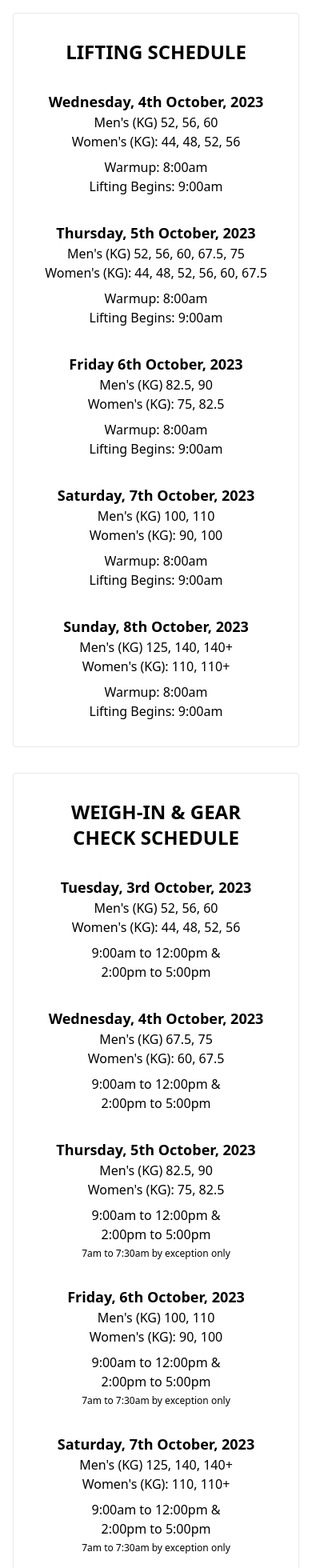
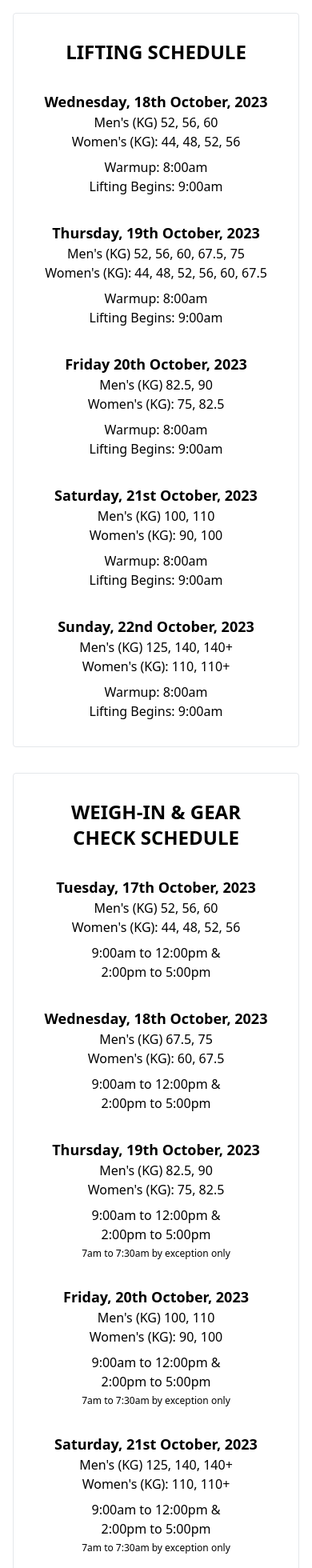
Before and after one commit to scottfreeman/bpf-landing-tested-worlds, a Next.js app: page /sections/Schedule in a window 390 px wide. Shown: the top 1960 px of the page at 80% size. Built offline with nearby package versions, Linux system fonts and the light colour scheme.

Commit message:
Schedule updates

```diff
--- a/src/pages/sections/Hotel.tsx
+++ b/src/pages/sections/Hotel.tsx
@@ -146,24 +146,6 @@ export default function Hotel() {
                   Book Hotel
                 </Button>
               </div>
-              <div className='text-xl uppercase font-bold mt-8 mb-2 text-left'>Other hotel options</div>
-              <div>
-                Other hotel options may be available. Search for available rooms on{' '}
-                <A
-                  target='_blank'
-                  href='https://www.trivago.com/en-US/lm/hotels-coventry-united-kingdom?search=200-19699;dr-20231003-20231008;rc-1-1'
-                >
-                  trivago.com
-                </A>{' '}
-                or{' '}
-                <A
-                  target='_blank'
-                  href='https://uk.hotels.com/Hotel-Search?adults=1&children=&d1=2023-10-03&d2=2023-10-08&destination=Coventry%2C%20England%2C%20United%20Kingdom&endDate=2023-10-08&latLong=&mapBounds=&pwaDialog&regionId=6704&rooms=1&semdtl=&sort=RECOMMENDED&startDate=2023-10-03&theme=&useRewards=false&userIntent='
-                >
-                  hotels.com
-                </A>
-                .
-              </div>
             </div>
           </div>
         </div>
--- a/src/pages/sections/Main.tsx
+++ b/src/pages/sections/Main.tsx
@@ -2,7 +2,7 @@ import Countdown, { CountdownRenderProps } from 'react-countdown';
 import { A } from '@/components';
 
 export default function Main() {
-  const date = new Date('2023-10-04 08:00:00');
+  const date = new Date('2023-10-18 09:00:00');
 
   const countdownRenderer = ({ completed, formatted }: CountdownRenderProps) => {
     if (completed) {
@@ -48,7 +48,7 @@ export default function Main() {
           <div className='text-xl'>Tamworth Road, Coventry, CV7 8JG</div>
         </div>
         <div className='text-2xl lg:text-4xl font-bold mb-8 uppercase'>
-          4 - 8<sup className='lowercase text-sm lg:-top-5'>th</sup> October, 2023
+          18 - 22<sup className='lowercase text-sm lg:-top-5'>nd</sup> October, 2023
         </div>
         <div>
           <Countdown date={date} renderer={countdownRenderer} />
--- a/src/pages/sections/Schedule.tsx
+++ b/src/pages/sections/Schedule.tsx
@@ -7,35 +7,35 @@ export default function Schedule() {
             <div className='flex-1 m-4 p-4 text-center'>
               <div className='text-2xl uppercase font-bold mb-8'>Lifting Schedule</div>
               <div className='mb-8'>
-                <div className='text-lg font-bold'>Wednesday, 4th October, 2023</div>
+                <div className='text-lg font-bold'>Wednesday, 18th October, 2023</div>
                 <div>Men&apos;s (KG) 52, 56, 60</div>
                 <div>Women&apos;s (KG): 44, 48, 52, 56</div>
                 <div className='mt-2'>Warmup: 8:00am</div>
                 <div>Lifting Begins: 9:00am</div>
               </div>
               <div className='mb-8'>
-                <div className='text-lg font-bold'>Thursday, 5th October, 2023</div>
+                <div className='text-lg font-bold'>Thursday, 19th October, 2023</div>
                 <div>Men&apos;s (KG) 52, 56, 60, 67.5, 75</div>
                 <div>Women&apos;s (KG): 44, 48, 52, 56, 60, 67.5</div>
                 <div className='mt-2'>Warmup: 8:00am</div>
                 <div>Lifting Begins: 9:00am</div>
               </div>
               <div className='mb-8'>
-                <div className='text-lg font-bold'>Friday 6th October, 2023</div>
+                <div className='text-lg font-bold'>Friday 20th October, 2023</div>
                 <div>Men&apos;s (KG) 82.5, 90</div>
                 <div>Women&apos;s (KG): 75, 82.5</div>
                 <div className='mt-2'>Warmup: 8:00am</div>
                 <div>Lifting Begins: 9:00am</div>
               </div>
               <div className='mb-8'>
-                <div className='text-lg font-bold'>Saturday, 7th October, 2023</div>
+                <div className='text-lg font-bold'>Saturday, 21st October, 2023</div>
                 <div>Men&apos;s (KG) 100, 110</div>
                 <div>Women&apos;s (KG): 90, 100</div>
                 <div className='mt-2'>Warmup: 8:00am</div>
                 <div>Lifting Begins: 9:00am</div>
               </div>
               <div>
-                <div className='text-lg font-bold'>Sunday, 8th October, 2023</div>
+                <div className='text-lg font-bold'>Sunday, 22nd October, 2023</div>
                 <div>Men&apos;s (KG) 125, 140, 140+</div>
                 <div>Women&apos;s (KG): 110, 110+</div>
                 <div className='mt-2'>Warmup: 8:00am</div>
@@ -49,21 +49,21 @@ export default function Schedule() {
             <div className='flex-1 m-4 p-4 text-center'>
               <div className='text-2xl uppercase font-bold mb-8'>Weigh-In &amp; Gear Check Schedule</div>
               <div className='mb-8'>
-                <div className='text-lg font-bold'>Tuesday, 3rd October, 2023</div>
+                <div className='text-lg font-bold'>Tuesday, 17th October, 2023</div>
                 <div>Men&apos;s (KG) 52, 56, 60</div>
                 <div>Women&apos;s (KG): 44, 48, 52, 56</div>
                 <div className='mt-2'>9:00am to 12:00pm &amp;</div>
                 <div>2:00pm to 5:00pm</div>
               </div>
               <div className='mb-8'>
-                <div className='text-lg font-bold'>Wednesday, 4th October, 2023</div>
+                <div className='text-lg font-bold'>Wednesday, 18th October, 2023</div>
                 <div>Men&apos;s (KG) 67.5, 75</div>
                 <div>Women&apos;s (KG): 60, 67.5</div>
                 <div className='mt-2'>9:00am to 12:00pm &amp;</div>
                 <div>2:00pm to 5:00pm</div>
               </div>
               <div className='mb-8'>
-                <div className='text-lg font-bold'>Thursday, 5th October, 2023</div>
+                <div className='text-lg font-bold'>Thursday, 19th October, 2023</div>
                 <div>Men&apos;s (KG) 82.5, 90</div>
                 <div>Women&apos;s (KG): 75, 82.5</div>
                 <div className='mt-2'>9:00am to 12:00pm &amp;</div>
@@ -71,7 +71,7 @@ export default function Schedule() {
                 <div className='text-xs mt-1'>7am to 7:30am by exception only</div>
               </div>
               <div className='mb-8'>
-                <div className='text-lg font-bold'>Friday, 6th October, 2023</div>
+                <div className='text-lg font-bold'>Friday, 20th October, 2023</div>
                 <div>Men&apos;s (KG) 100, 110</div>
                 <div>Women&apos;s (KG): 90, 100</div>
                 <div className='mt-2'>9:00am to 12:00pm &amp;</div>
@@ -79,7 +79,7 @@ export default function Schedule() {
                 <div className='text-xs mt-1'>7am to 7:30am by exception only</div>
               </div>
               <div>
-                <div className='text-lg font-bold'>Saturday, 7th October, 2023</div>
+                <div className='text-lg font-bold'>Saturday, 21st October, 2023</div>
                 <div>Men&apos;s (KG) 125, 140, 140+</div>
                 <div>Women&apos;s (KG): 110, 110+</div>
                 <div className='mt-2'>9:00am to 12:00pm &amp;</div>
```
